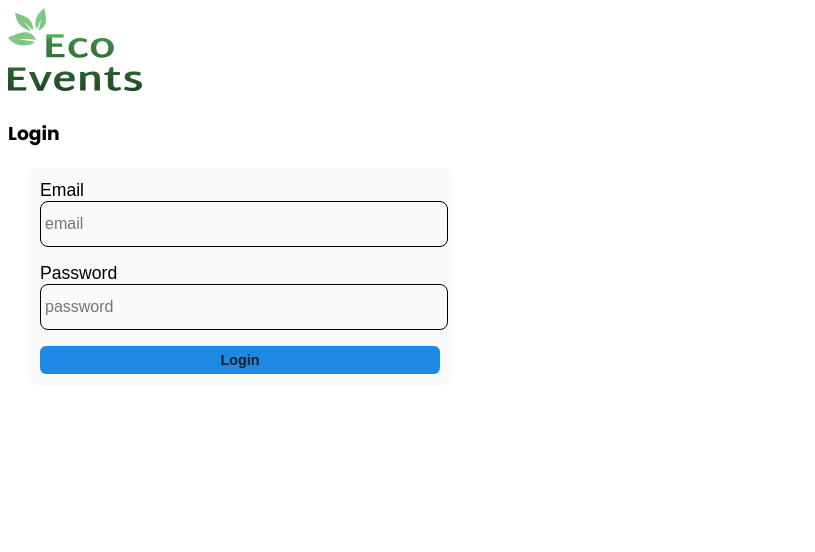
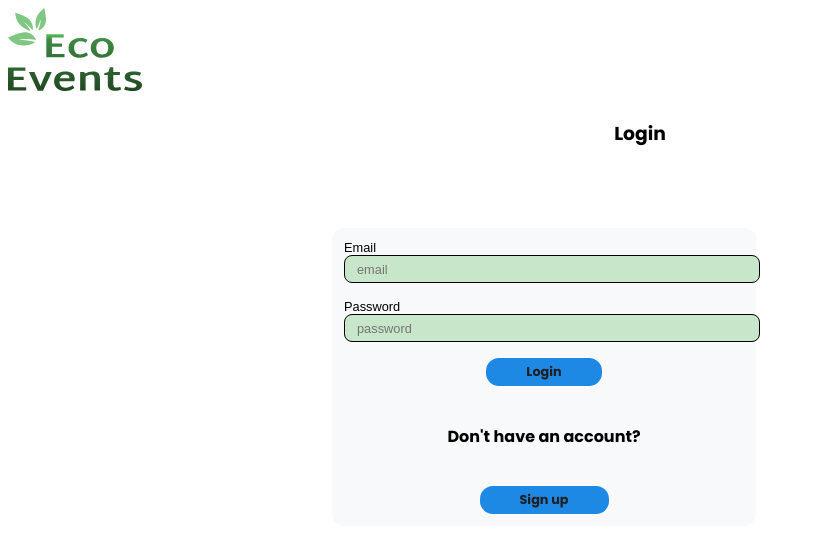
Before and after one commit to devcarlosperez/EcoEvents, a React app in the folder frontend/: page /login in a window 1280 px wide. Shown: the top 552 px of the page, without its empty margins (0-815 px from the left). Built offline with nearby package versions, Linux system fonts and the light colour scheme; the HTML template or start-up script is replaced by a standard one.

Commit message:
make-login-page

```diff
--- a/frontend/src/Components/Input/input.module.scss
+++ b/frontend/src/Components/Input/input.module.scss
@@ -1,15 +1,19 @@
 @use'../../Styles/globals'as globals;
 
+h3{
+  font-family: 'Poppins', sans-serif;
+  text-align: center;
+}
 .inputStyle {
-  font-size: 1.1rem;
+  font-size: 0.8rem;
   input {
     width: 100%;
-    height: 42px;
-    background-color: globals.$color_neutral_04;
+    height: 24px;
+
+    background-color: globals.$color_secondary_02;
     border: solid 1px black;
     border-radius: 8px;
-
-    font-size: 1rem;
-    padding-left: 4px;
+    font-size: 0.8rem;
+    padding-left: 12px;
   }
 }
--- a/frontend/src/Pages/Login/Login.module.scss
+++ b/frontend/src/Pages/Login/Login.module.scss
@@ -1,11 +1,16 @@
 @use '../../Styles/globals' as globals;
 
+h4{
+  font-family:  'Poppins', sans-serif;
+  text-align: center;
+}
 
 .formContainer {
  font-family: sans-serif;
   display: flex;
-  justify-content: left;
-  margin: 20px;
+  margin: 300px;
+  margin-top:56px ;
+
 }
 
 .contactForm {
@@ -16,18 +21,22 @@
   border-radius: 12px;
   background-color:globals.$color_neutral_04;
   font-family: sans-serif;
+  margin:24px;
   gap: 16px;
 }
 
 .button {
-  padding: 6px 12px;
-  font-size: 0.9rem;
+  font-family: 'Poppins', sans-serif;
+  padding: 5px 40px;
+  font-size: 0.8rem;
   border: none;
-  border-radius: 6px;
+  border-radius: 13px;
   font-weight: bold;
   background-color: globals.$color_info;
   color: globals.$color_black;
   cursor: pointer;
+  align-self: center;
+
 }
 
 .button:hover {
@@ -36,6 +45,6 @@
 
 .error {
   color:globals.$color_error;
-  font-size: 0.9rem;
+  font-size: 0.8rem;
   margin-bottom: 10px;
 }
--- a/frontend/src/Pages/Login/Login.tsx
+++ b/frontend/src/Pages/Login/Login.tsx
@@ -1,9 +1,9 @@
 import { useContext, useState } from "react"
 import { Input } from '../../Components/Input/input'
-import {Submit} from '../../Components/Submit/submit'
+import { Submit } from '../../Components/Submit/submit'
 import { AuthContext } from '../../Components/Context/AuthContext'
-import {Title} from '../../Components/Title/title'
-import style from'./Login.module.scss'
+import { Title } from '../../Components/Title/title'
+import style from './Login.module.scss'
 
 export function Login() {
     const [error, setError] = useState<string | null>(null)
@@ -44,15 +44,23 @@ export function Login() {
 
     return (
         <>
-          <Title  text={'Login'} />
+            <Title text={'Login'} />
 
             <div className={style.formContainer}>
                 <form className={style.contactForm} onSubmit={(e) => postLogin(e)}>
-                    <Input type="text" name="email" autoComplete="email" label="Email"></Input>
-                    <Input type="password" name="password" autoComplete="current-password" label="Password"></Input>
-                    <Submit className={style.button} value="Login"></Submit>
+                    <Input type="text" name="email" autoComplete="email" label="Email" />
+                    <Input type="password" name="password" autoComplete="current-password" label="Password" />
+
+                    <Submit className={style.button} value="Login" />
+
+                    {error && <b className={style.error}>{error}</b>}
+
+                    <h4><b>Don't have an account?</b></h4>
+
+                    <button type="button" className={style.button}>
+                        Sign up
+                    </button>
                 </form>
-                {error && <b className={style.error}>{error}</b>}
             </div>
         </>
     )
```
Also changed, not shown: frontend/src/Components/Header/Header.module.scss (line endings or trailing spaces).
